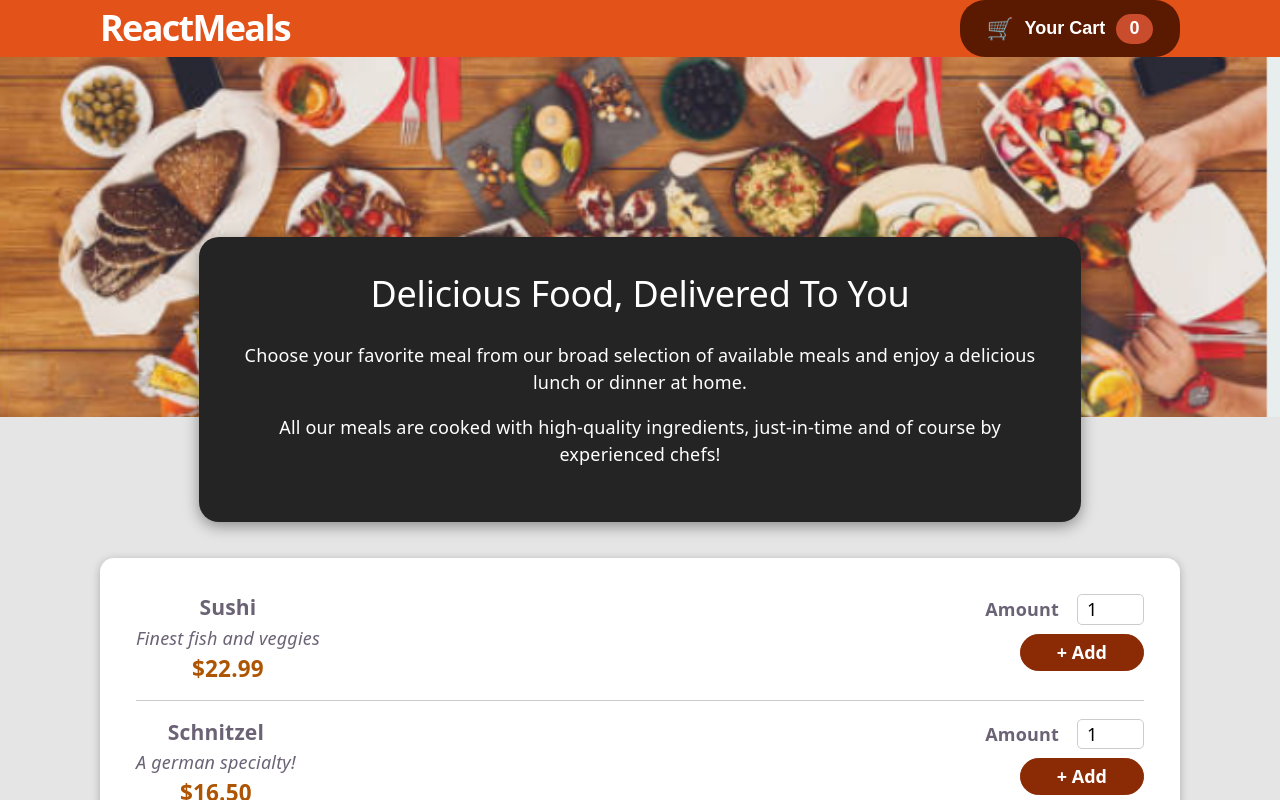
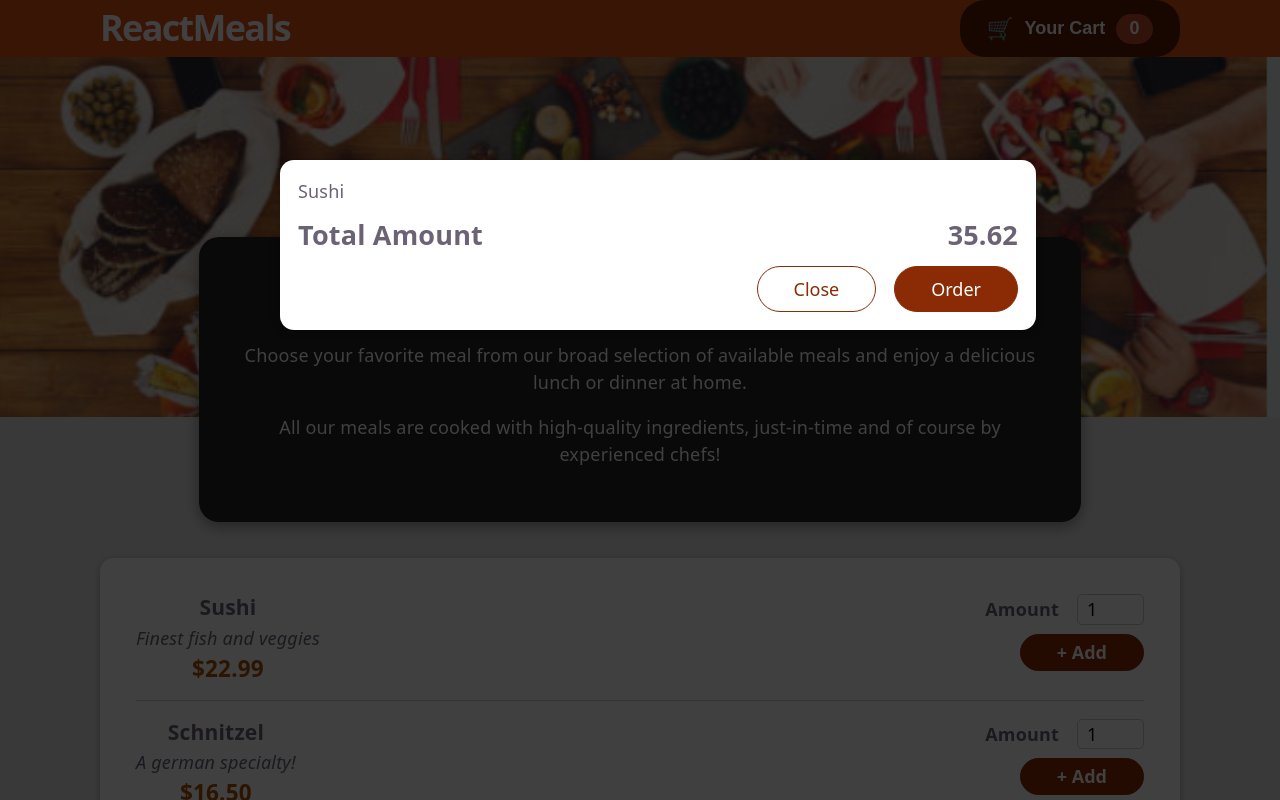
Before and after one commit to nidhiwhocodes/Restaurant-Website, a React (Vite) app: page / in a window 1280 px wide. Shown: the top 800 px of the page. Built offline with nearby package versions, Linux system fonts and the light colour scheme.

Commit message:
feat: implement Cart component with styles and modal functionality

```diff
--- a/index.html
+++ b/index.html
@@ -7,6 +7,7 @@
     <title>react-meals</title>
   </head>
   <body>
+    <div id="overlays"></div>
     <div id="root"></div>
     <script type="module" src="/src/main.jsx"></script>
   </body>
--- a/src/App.jsx
+++ b/src/App.jsx
@@ -1,6 +1,7 @@
 import  { Fragment } from "react";
 import Header from "./components/Layout/Header";
 import Meals from "./components/Meals/Meals";
+import Cart from "./components/Cart/Cart";
 import "./App.css";
 
 function App() {
@@ -8,6 +9,7 @@
 
   return (
     <Fragment>
+      <Cart/>
       <Header />
 
       <Meals />
--- /dev/null
+++ b/src/components/Cart/Cart.css
@@ -0,0 +1,44 @@
+.cart-items {
+  list-style: none;
+  margin: 0;
+  padding: 0;
+}
+
+.total {
+  display: flex;
+  justify-content: space-between;
+  align-items: center;
+  font-weight: bold;
+  font-size: 1.5rem;
+  margin: 1rem 0;
+}
+
+.actions {
+  text-align: right;
+}
+
+.actions button {
+  font: inherit;
+  cursor: pointer;
+  background-color: transparent;
+  border: 1px solid #8a2b06;
+  padding: 0.5rem 2rem;
+  border-radius: 25px;
+  margin-left: 1rem;
+}
+
+.actions button:hover,
+.actions button:active {
+  background-color: #5a1a01;
+  border-color: #5a1a01;
+  color: white;
+}
+
+.actions .button--alt {
+  color: #8a2b06;
+}
+
+.actions .button {
+  background-color: #8a2b06;
+  color: white;
+}
--- /dev/null
+++ b/src/components/Cart/Cart.jsx
@@ -0,0 +1,28 @@
+import './Cart.css';
+import Modal from '../UI/Modal';
+
+const Cart = () => {
+  const cartItems = (
+    <ul className="cart-items">
+      {[{ id: 'c1', name: 'Sushi', amount: 2, price: 12.99 }].map((item) => (
+        <li>{item.name}</li>
+      ))}
+    </ul>
+  );
+
+  return (
+    <Modal>
+      {cartItems}
+      <div className="total">
+        <span>Total Amount</span>
+        <span>35.62</span>
+      </div>
+      <div className="actions">
+        <button className="button--alt">Close</button>
+        <button className="button">Order</button>
+      </div>
+    </Modal>
+  );
+};
+
+export default Cart;
--- /dev/null
+++ b/src/components/UI/Modal.css
@@ -0,0 +1,40 @@
+.backdrop {
+  position: fixed;
+  top: 0;
+  left: 0;
+  width: 100%;
+  height: 100vh;
+  z-index: 20;
+  background-color: rgba(0, 0, 0, 0.75);
+}
+
+.modal {
+  position: fixed;
+  top: 20vh;
+  left: 5%;
+  width: 90%;
+  background-color: white;
+  padding: 1rem;
+  border-radius: 14px;
+  box-shadow: 0 2px 8px rgba(0, 0, 0, 0.25);
+  z-index: 30;
+  animation: slide-down 300ms ease-out forwards;
+}
+
+@media (min-width: 768px) {
+  .modal {
+    width: 40rem;
+    left: calc(50% - 20rem);
+  }
+}
+
+@keyframes slide-down {
+  from {
+    opacity: 0;
+    transform: translateY(-3rem);
+  }
+  to {
+    opacity: 1;
+    transform: translateY(0);
+  }
+}
--- /dev/null
+++ b/src/components/UI/Modal.jsx
@@ -0,0 +1,32 @@
+import { Fragment } from 'react';
+import ReactDOM from 'react-dom';
+
+import  './Modal.css';
+
+const Backdrop = () => {
+  return <div className="backdrop" />;
+};
+
+const ModalOverlay = (props) => {
+  return (
+    <div className="modal">
+      <div className="content">{props.children}</div>
+    </div>
+  );
+};
+
+const portalElement = document.getElementById('overlays');
+
+const Modal = (props) => {
+  return (
+    <Fragment>
+      {ReactDOM.createPortal(<Backdrop />, portalElement)}
+      {ReactDOM.createPortal(
+        <ModalOverlay>{props.children}</ModalOverlay>,
+        portalElement
+      )}
+    </Fragment>
+  );
+};
+
+export default Modal;
```
Also changed, not shown: src/components/Cart/CartIcon.jsx (added, +13 -0 lines).
